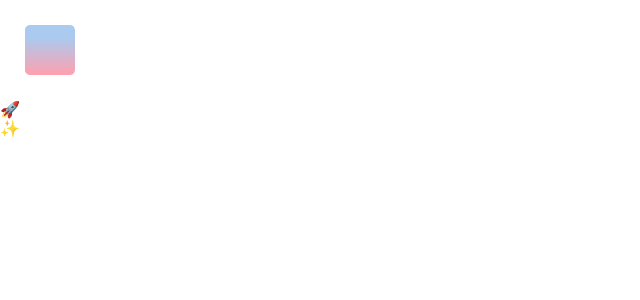
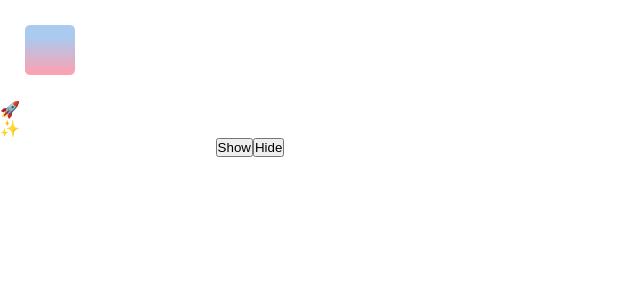
Before and after one commit to jiwooproity/trying-framer-motion, a React (Create React App) app: page / in a window 1280 px wide. Shown: the top 300 px of the page, without its empty margins (0-640 px from the left). Built offline with nearby package versions, Linux system fonts and the light colour scheme.

Commit message:
learn: use AnimatePresence of framer-motion

```diff
--- a/src/App.js
+++ b/src/App.js
@@ -1,5 +1,6 @@
 import OutInList from "./framer/OutInList";
 import RotateBox from "./framer/RotateBox";
+import ShowBox from "./framer/ShowBox";
 
 const App = () => {
   return (
@@ -10,6 +11,9 @@ const App = () => {
       <div className="framer-wrapper">
         <OutInList />
       </div>
+      <div className="framer-wrapper">
+        <ShowBox />
+      </div>
     </div>
   );
 };
--- /dev/null
+++ b/src/framer/ShowBox.jsx
@@ -0,0 +1,33 @@
+import { motion, AnimatePresence } from "framer-motion";
+import { useState } from "react";
+
+const ShowBox = () => {
+  const [isVisible, setIsVisible] = useState(false);
+
+  const onClick = (type) => {
+    setIsVisible(type === "show");
+  };
+
+  return (
+    <div className="showbox-wrapper">
+      <div className="button-area">
+        <button onClick={() => onClick("show")}>Show</button>
+        <button onClick={() => onClick("hide")}>Hide</button>
+      </div>
+      <AnimatePresence>
+        {isVisible && (
+          <motion.div
+            className="box-style"
+            initial={{ opacity: 0 }}
+            animate={{ opacity: 1 }}
+            exit={{ opacity: 0.2 }}
+          >
+            d=(´▽｀)=b
+          </motion.div>
+        )}
+      </AnimatePresence>
+    </div>
+  );
+};
+
+export default ShowBox;
--- a/src/style/global.css
+++ b/src/style/global.css
@@ -15,3 +15,24 @@ body {
 .framer-wrapper {
   width: 500px;
 }
+
+.showbox-wrapper {
+  width: 500px;
+}
+
+.button-area {
+  width: 100%;
+  display: flex;
+  justify-content: center;
+  align-items: center;
+}
+
+.box-style {
+  width: 100%;
+  height: 500px;
+  background-color: gray;
+  border-radius: 5px;
+  display: flex;
+  justify-content: center;
+  align-items: center;
+}
```
